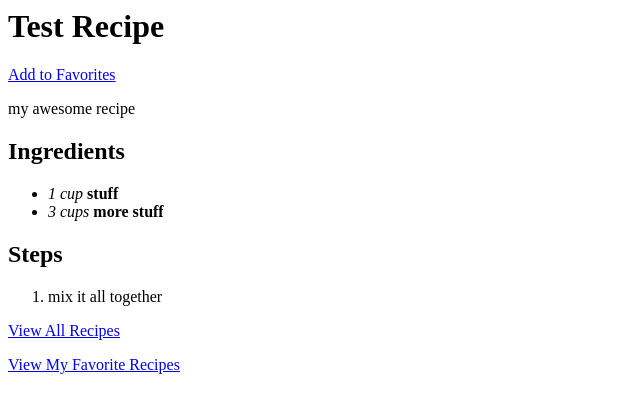
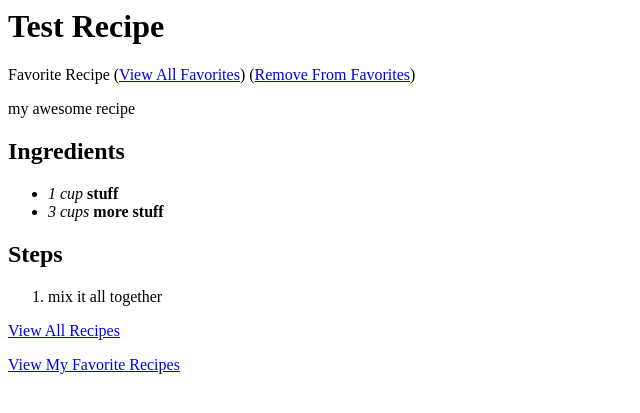
Before and after one commit to hfionte/recipes, a Django app: a page that uses templates/recipes/detail.html in a window 1280 px wide. Shown: the top 413 px of the page, without its empty margins (0-640 px from the left). Run offline with Django 3.2, Linux system fonts and the light colour scheme; a user stored in the database is signed in; data comes from the database, SQL or seed files in the repository; both versions use the stored data as it was after the commit; data that the repository does not hold is empty; parts of the project's set-up code (start-up, migrations or seed data) failed here and were passed over.

Commit message:
Revised favorite functionality to use manytomany instead of separate model

```diff
--- a/cookbook/models.py
+++ b/cookbook/models.py
@@ -5,6 +5,7 @@ class Recipe(models.Model):
     title = models.CharField(max_length=200)
     description = models.TextField(null=True, blank=True)
     slug = models.SlugField()
+    favorite_by = models.ManyToManyField(User, blank=True)
 
     def __unicode__(self):
         return self.title
@@ -38,8 +39,3 @@ class Note(models.Model):
 
     def __unicode__(self):
         return self.note_text
-
-class Favorite(models.Model):
-    recipe = models.ForeignKey(Recipe)
-    user = models.ForeignKey(User)
-    date_added = models.DateTimeField(auto_now_add=True)
--- a/cookbook/views.py
+++ b/cookbook/views.py
@@ -1,24 +1,22 @@
 from django.shortcuts import render_to_response, redirect
-from cookbook.models import Recipe, Favorite
+from cookbook.models import Recipe
 
 def index(request):
     all_recipes = Recipe.objects.all()
-    return render_to_response('recipes/index.html', {'all_recipes': all_recipes})
+    user = request.user
+    return render_to_response('recipes/index.html', {'all_recipes': all_recipes, 'user': user})
 
 def recipe_detail(request, name):
     try:
         recipe = Recipe.objects.get(slug=name)
     except Recipe.DoesNotExist:
         raise Http404
-    favorites = Favorite.objects.filter(user=request.user)
-    my_fav = False
-    for fav in favorites:
-        if fav.recipe == recipe:
-            my_fav = True
+    favorite_by_users = recipe.favorite_by.all()
+    my_fav = request.user in favorite_by_users
     return render_to_response('recipes/detail.html', {'recipe': recipe, 'my_fav': my_fav})
 
 def favorites(request):
-    favorites = Favorite.objects.filter(user=request.user)
+    favorites = Recipe.objects.filter(favorite_by=request.user)
     return render_to_response('recipes/favorites.html', {'favorites': favorites})
 
 def add_favorite(request, name):
@@ -26,9 +24,8 @@ def add_favorite(request, name):
         fav_recipe = Recipe.objects.get(slug=name)
     except Recipe.DoesNotExist:
         raise Http404
-    new_favorite = Favorite(recipe=fav_recipe, user=request.user)
-    new_favorite.user = request.user
-    new_favorite.save()
+    fav_recipe.favorite_by.add(request.user)
+    fav_recipe.save()
     return redirect('/recipes/favorites/')
 
 def delete_favorite(request, name):
@@ -36,9 +33,6 @@ def delete_favorite(request, name):
         fav_recipe = Recipe.objects.get(slug=name)
     except Recipe.DoesNotExist:
         raise Http404
-    try:
-        old_favorite = Favorite.objects.get(recipe=fav_recipe)
-    except Favorite.DoesNotExist:
-        raise Http404
-    old_favorite.delete()
+    fav_recipe.favorite_by.remove(request.user)
+    fav_recipe.save()
     return redirect('/recipes/favorites/')
--- a/templates/recipes/detail.html
+++ b/templates/recipes/detail.html
@@ -1,5 +1,6 @@
 <h1>{{ recipe.title }}</h1>
 <p>{% if my_fav %}Favorite Recipe (<a href="/recipes/favorites/">View All Favorites</a>)
+(<a href="/recipes/{{ recipe.slug }}/delete-favorite/">Remove From Favorites</a>)
 {% else %}<a href="add-favorite">Add to Favorites</a>{% endif %}</p>
 
 <p class="description">{{ recipe.description }}</p>
--- a/templates/recipes/favorites.html
+++ b/templates/recipes/favorites.html
@@ -2,8 +2,8 @@
 {% if favorites|length > 0 %}
 <ul>
   {% for f in favorites %}
-  <li><strong><a href="/recipes/{{ f.recipe.slug }}/" title="{{ f.recipe.title }}">{{ f.recipe.title }}</a></strong> <em>(<a href="/recipes/{{ f.recipe.slug }}/delete-favorite/">delete</a>)</em>{% if f.recipe.description %}<br>
-{{ f.recipe.description }}{% endif %}</li>
+  <li><strong><a href="/recipes/{{ f.slug }}/" title="{{ f.title }}">{{ f.title }}</a></strong> <em>(<a href="/recipes/{{ f.slug }}/delete-favorite/">delete</a>)</em>{% if f.description %}<br>
+{{ f.description }}{% endif %}</li>
   {% endfor %}
 </ul>
 {% else %}
--- a/templates/recipes/index.html
+++ b/templates/recipes/index.html
@@ -1,7 +1,9 @@
 <h1>Recipes</h1>
 <ul>
 {% for r in all_recipes %}
-  <li><strong><a href="/recipes/{{ r.slug }}/" title="{{ r.title }}">{{ r.title }}</a></strong><br>
+  <li><strong><a href="/recipes/{{ r.slug }}/" title="{{ r.title }}">{{ r.title }}</a></strong>
+  {% if user in r.favorite_by.all %}*{% endif %}
+  <br>
   {{ r.description }}</li>
 {% endfor %}
 </ul>
```
Also changed, not shown: cookbook/admin.py (+2 -8 lines), recipes/data/recipes.sqlite.
